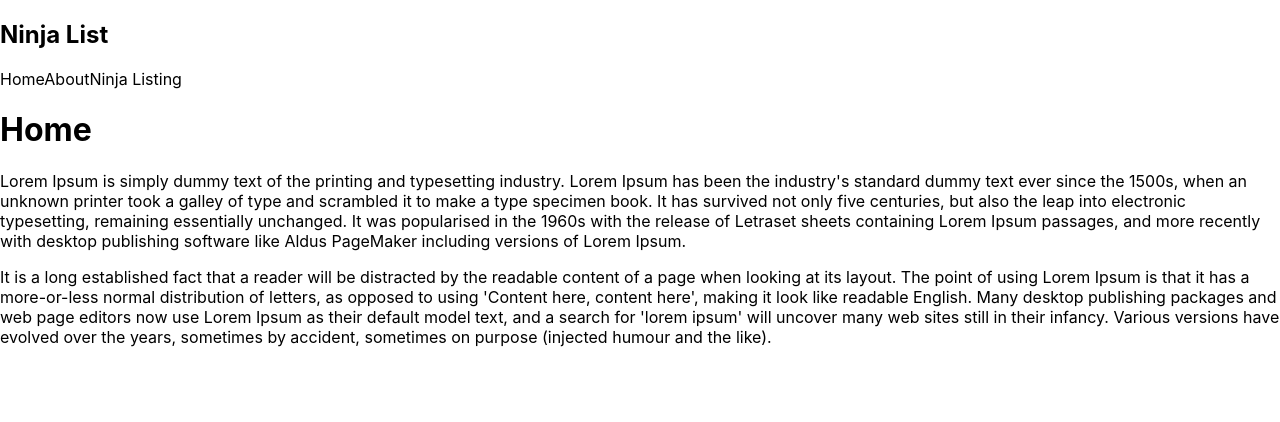
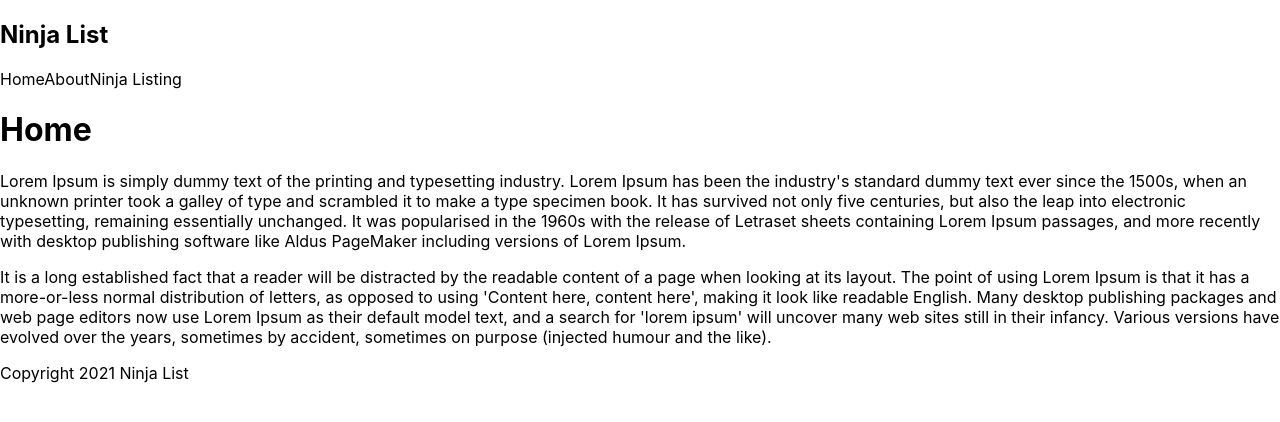
Before and after one commit to prawee/ninja-nextjs, a Next.js app: page / in a window 1280 px wide. Shown: the top 422 px of the page. Built offline with nearby package versions, Linux system fonts and the light colour scheme.

Commit message:
adding Footer component and using it

```diff
--- /dev/null
+++ b/components/Footer.js
@@ -0,0 +1,9 @@
+const Footer = () => {
+    return (
+        <div>
+            Copyright 2021 Ninja List
+        </div>
+    );
+}
+
+export default Footer;
--- a/pages/index.js
+++ b/pages/index.js
@@ -1,6 +1,7 @@
 import Head from 'next/head'
 import Image from 'next/image'
 import Navbar from '../components/Navbar'
+import Footer from '../components/Footer'
 import styles from '../styles/Home.module.css'
 
 export default function Home() {
@@ -14,6 +15,7 @@ export default function Home() {
       <p>
       It is a long established fact that a reader will be distracted by the readable content of a page when looking at its layout. The point of using Lorem Ipsum is that it has a more-or-less normal distribution of letters, as opposed to using 'Content here, content here', making it look like readable English. Many desktop publishing packages and web page editors now use Lorem Ipsum as their default model text, and a search for 'lorem ipsum' will uncover many web sites still in their infancy. Various versions have evolved over the years, sometimes by accident, sometimes on purpose (injected humour and the like).
       </p>
+      <Footer />
     </div>
   )
 }
```
